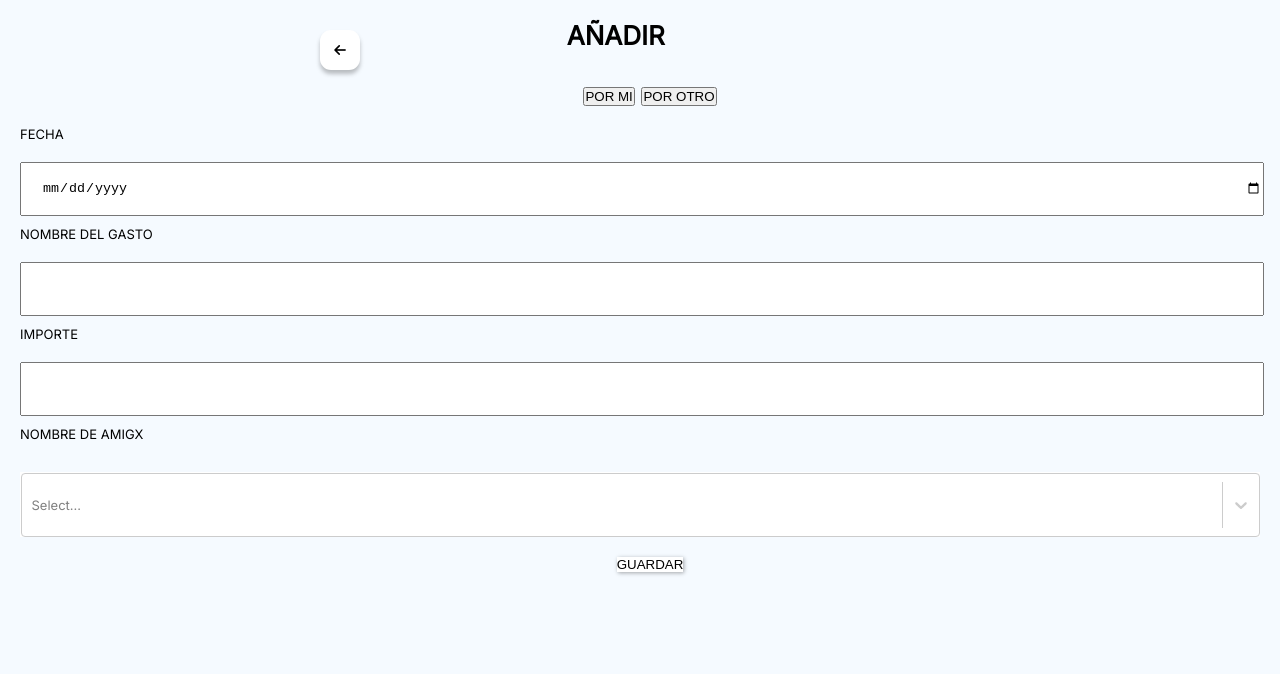
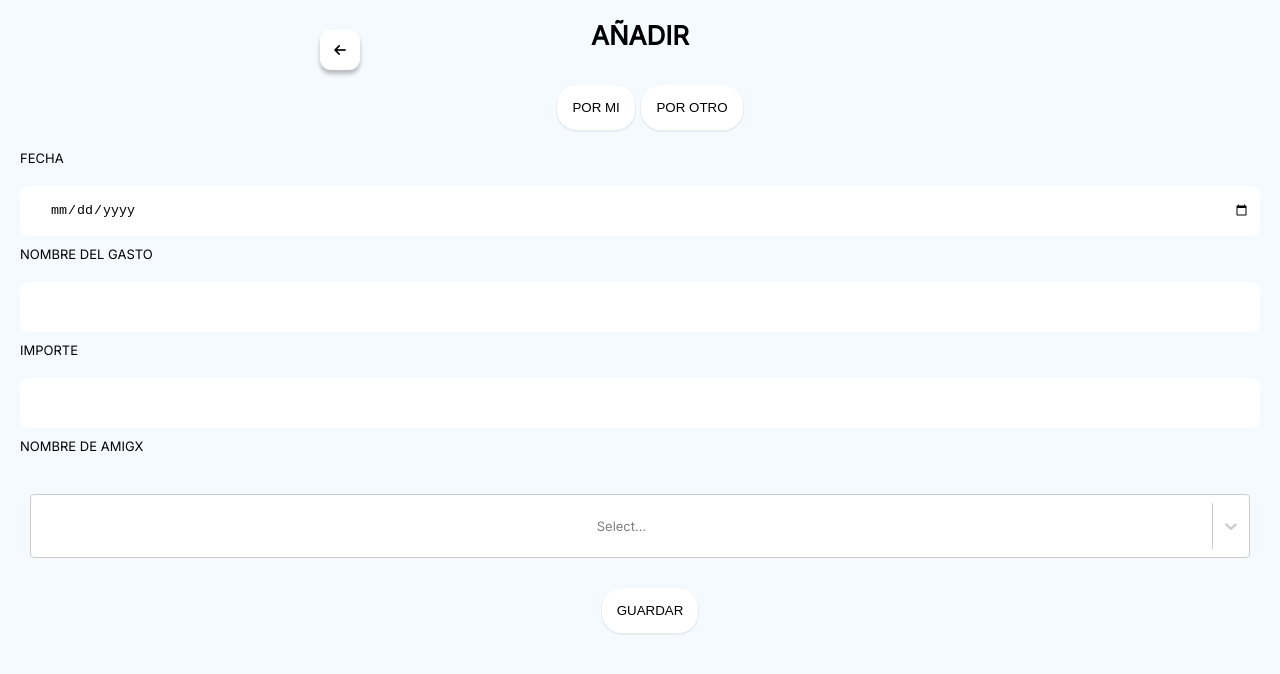
Before and after one commit to candymd/appaches, a React (Create React App) app in the folder frontend/: page /formulario2 in a window 1280 px wide. Shown: the top 674 px of the page. Built offline with nearby package versions, Linux system fonts and the light colour scheme; no server answers.

Commit message:
cambios de estilo y enrutamiento de welcome

```diff
--- a/frontend/src/App.js
+++ b/frontend/src/App.js
@@ -65,14 +65,14 @@ function App() {
     return (
     <div className="App">
         <Routes>
-            <Route path="/" exact
+            <Route path="/home" exact
                    element={<MainPage deleteBill={deleteBill} eventsACobrar={eventsACobrar} eventsAPagar={eventsAPagar}
                                   totalACobrar={total(eventsACobrar)} totalAPagar={total(eventsAPagar)}    vistaACobrar={vistaACobrar} setVistaACobrar={setVistaACobrar}/>}/>
             <Route path="/form" element={<Form friends={friends} eventsACobrar={eventsACobrar} eventsAPagar={eventsAPagar}
                                                onSubmit={e => addBill(e)}/>}/>element
-            <Route path="/welcome" element={<Welcome/>}/>
+            <Route path="/" default exact element={<Welcome />}/>
 
-            <Route path="/formulario2"element={<Formulario2 friends={friends}
+            <Route path="/formulario2" element={<Formulario2 friends={friends}
                                                onSubmit={e => addBill(e)}/>}/>element
             </Routes>
     </div>
--- a/frontend/src/components/ACobrarCard/ACobrarCardStyle.css
+++ b/frontend/src/components/ACobrarCard/ACobrarCardStyle.css
@@ -122,3 +122,8 @@
 .menu > ul > li:active {
     background-color: #e8e6e6;
 }
+
+div.MuiAccordionSummary-content.MuiAccordionSummary-contentGutters.css-17o5nyn > div:nth-child(1) > div {
+    display: flex;
+    gap: 15px;
+}
--- a/frontend/src/components/APagarCard/APagarCard.js
+++ b/frontend/src/components/APagarCard/APagarCard.js
@@ -26,7 +26,6 @@ const APagarCard = ({event, bill}) => {
                     </div>
                    <div>
                        <span>5€</span>
-                       <button className="pagar">PAGAR</button>
                    </div>
                 </div>
 
--- a/frontend/src/components/Form/Form.css
+++ b/frontend/src/components/Form/Form.css
@@ -36,6 +36,7 @@ h1  {
      font-style: normal;
      font-weight: 600;
      font-size: 26px;
+    text-align: center;
 
  }
 
@@ -52,9 +53,13 @@ h1  {
 }
 
 input {
-    width: 100%;
     height: 50px;
     text-indent: 10px;
+    width: 100%;
+    border: none;
+    border-radius: 9px;
+    padding: 10px;
+    box-sizing: border-box;
 }
 
 .input:not(input){
@@ -66,8 +71,11 @@ input {
 }
 
 .select{
-    padding: 0.5px;
-    background: #FFFFFF;
+    width: 100%;
+    padding: 10px;
+    text-align: center;
+    box-shadow: none;
+    border-radius: 5px;
 }
 
 label {
@@ -95,6 +103,23 @@ label {
     width: 100%;
     padding: 10px;
 }
-.boton-guardar{
 
+div > form > div:nth-child(3) > div > a > button, div > form > div.tittle > div > div > a > button {
+    border: none;
+    box-shadow: 0px 1px 1px 1px rgb(0 0 0 / 6%);
+    background-color: white;
+    padding: 15px;
+    border-radius: 20px;
 }
+
+div > form > div:nth-child(3) > div > a > button:hover {
+    background-color: #f4f4f4;
+}
+button.boton-guardar{
+    padding: 15px;
+    box-sizing: border-box;
+    border-radius: 20px;
+    background: white;
+    border: none;
+    box-shadow: 0 1px 1px 1px rgb(0 0 0 / 6%);
+}
--- a/frontend/src/components/Form/Form.js
+++ b/frontend/src/components/Form/Form.js
@@ -65,7 +65,7 @@ const Form = ({onSubmit, friends}) => {
     const enviarDatos = (event) => {
         event.preventDefault();
         onSubmit(input)
-        navigate("/")
+        navigate("/home")
 
     }
 
@@ -129,10 +129,6 @@ const Form = ({onSubmit, friends}) => {
                         <div className="botonForm">
                         <button className="boton-guardar" type="submit"
                                 onChange={handleEventChange}
-                                value={input.event.paidByMe = booleanPaidByMe}
-                                name="paidByMe"
-                                checked={booleanPaidByMe}
-                                onClick={() => setBoolanPaidByMe(true)}
                         >GUARDAR</button>
 
                         </div>
--- a/frontend/src/components/Formulario2/Formulario2.js
+++ b/frontend/src/components/Formulario2/Formulario2.js
@@ -101,7 +101,7 @@ return (
 
                 <div className="botonForm">
 
-                <button className="input" type="submit"
+                <button className="boton-guardar" type="submit"
                         onChange={handleEventChange}
                         value={input.event.paidByMe = booleanPaidByMe}
                         name="paidByMe"
--- a/frontend/src/components/Welcome/Welcome.css
+++ b/frontend/src/components/Welcome/Welcome.css
@@ -1,61 +1,49 @@
 @import url('https://fonts.googleapis.com/css?family=Montserrat:400,800');
 
 .WelcomeHello{
+    margin: 0;
+    display: flex;
     padding: 0;
-    margin: 0;
+    flex-direction: column;
 }
 
 .logo-Welcome{
     width: 35%;
-    margin-top: 5px;
-    margin-right: 300px;
 }
 
 .slogan{
-    font-family: 'Montserrat', sans-serif;
+    font-family: Montserrat,sans-serif;
     font-size: 40px;
+    margin: 3px;
+    padding: 40px 10px;
     text-align: center;
-    margin: 10px;
-    margin-left: 50px;
-    padding: 40px 10px;
 }
 .imagenes-categorias{
     display: flex;
-    justify-content: space-between;
-    margin: 2px 140px;
     height: 40px;
-    width: 30px;
+    justify-content: center;
+    width: 43px;
+    align-items: center;
+    margin: 0 auto;
 }
 .button-next{
-    margin-top: 60px;
-    margin-left: 50px;
-    font-family: 'Montserrat', sans-serif;
+    background: #e748ea;
+    background: -webkit-gradient(left bottom,right top,color-stop(0,#e748ea),color-stop(100%,#4b1abc));
+    background: linear-gradient(45deg,#e748ea,#4b1abc);
+    border: 1px solid #fff;
     border-radius: 20px;
-    color: #FFFFFF;
+    color: #fff;
+    font-family: Montserrat,sans-serif;
     font-size: 18px;
-    font-weight: bold;
+    font-weight: 700;
+    letter-spacing: 1px;
+    margin: 35px auto;
+    display: flex;
     padding: 15px 75px;
-    letter-spacing: 1px;
-    border: 1px solid #FFFFFF;
-    background: rgba(231,72,234,1);
-    background: -moz-linear-gradient(45deg, rgba(231,72,234,1) 0%, rgba(75,26,188,1) 100%);
-    background: -webkit-gradient(left bottom, right top, color-stop(0%, rgba(231,72,234,1)), color-stop(100%, rgba(75,26,188,1)));
-    background: -webkit-linear-gradient(45deg, rgba(231,72,234,1) 0%, rgba(75,26,188,1) 100%);
-    background: -o-linear-gradient(45deg, rgba(231,72,234,1) 0%, rgba(75,26,188,1) 100%);
-    background: -ms-linear-gradient(45deg, rgba(231,72,234,1) 0%, rgba(75,26,188,1) 100%);
-    background: linear-gradient(45deg, rgba(231,72,234,1) 0%, rgba(75,26,188,1) 100%);
 }
 
 .texto-intro{
-    margin-top: 20px;
-    margin-left: 45px;
     font-family: Candara;
     font-size: 20px;
+    text-align: center;
 }
-
-.texto-intro{
-    margin-top: 20px;
-    margin-left: 45px;
-    font-family: Candara;
-    font-size: 20px;
-}
--- a/frontend/src/components/Welcome/Welcome.js
+++ b/frontend/src/components/Welcome/Welcome.js
@@ -3,13 +3,12 @@ import './Welcome.css'
 import logo from './assets/logo.png'
 import logolila from './assets/logolila.png'
 import {bar, comida, compras, hogar} from "../../assets/category-icons/category-icons";
+import {Link} from "react-router-dom";
 
 const Welcome = () => {
     return (
 
         <div className="WelcomeHello">
-            <img className="logo-Welcome" src={logo}/>
-
             <img className="logo-Welcome" src={logolila}/>
             <div className="slogan">
                 <h3> PORQUE CADA CÉNTIMO CUENTA </h3>
@@ -21,7 +20,9 @@ const Welcome = () => {
                 <img  src={bar}/>
             </div>
             <div>
-                <button className="button-next">Siguiente</button>
+                <Link to="/home">
+                    <button className="button-next">Siguiente</button>
+                </Link>
             </div>
             <div className="texto-intro">
                 <h4>Lleva un registro de todos tus gastos compartidos con amigos, compañeros de salidas, viajes, de
```
